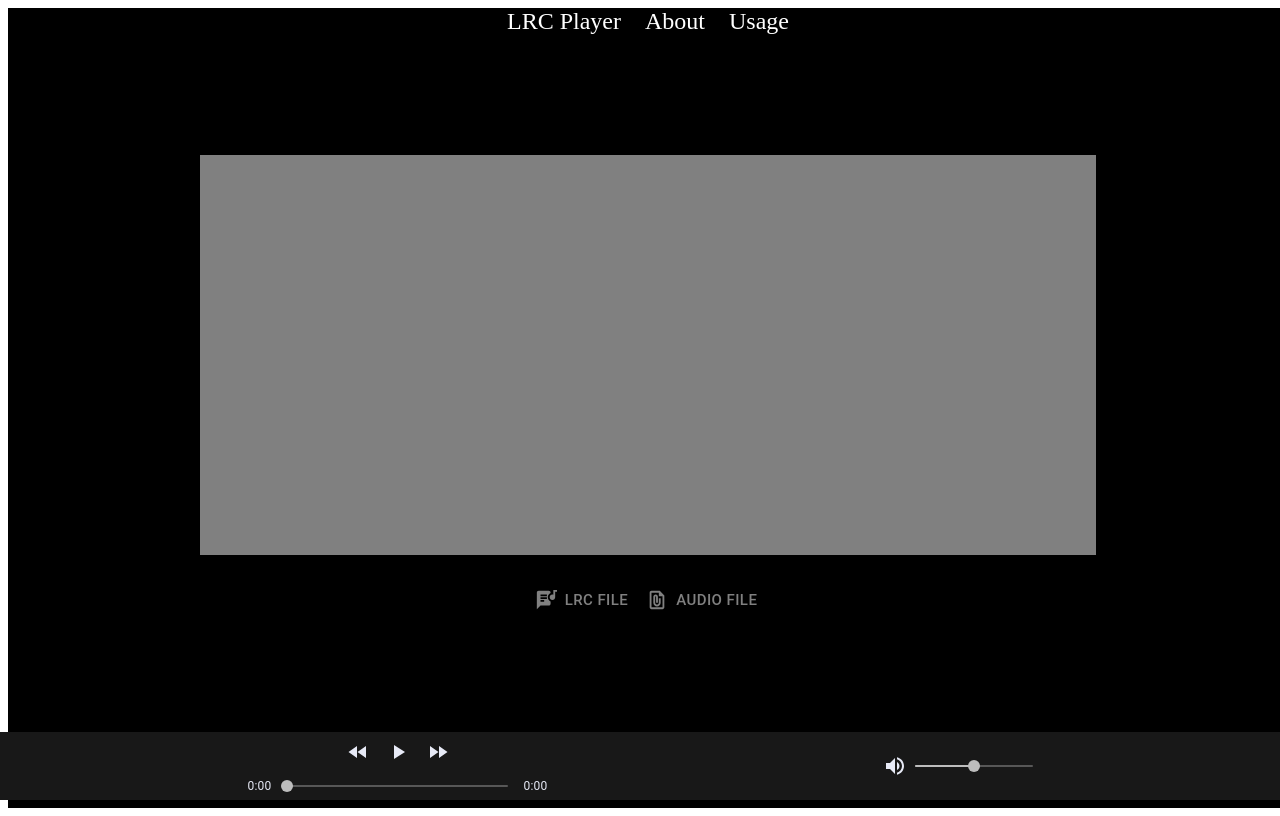
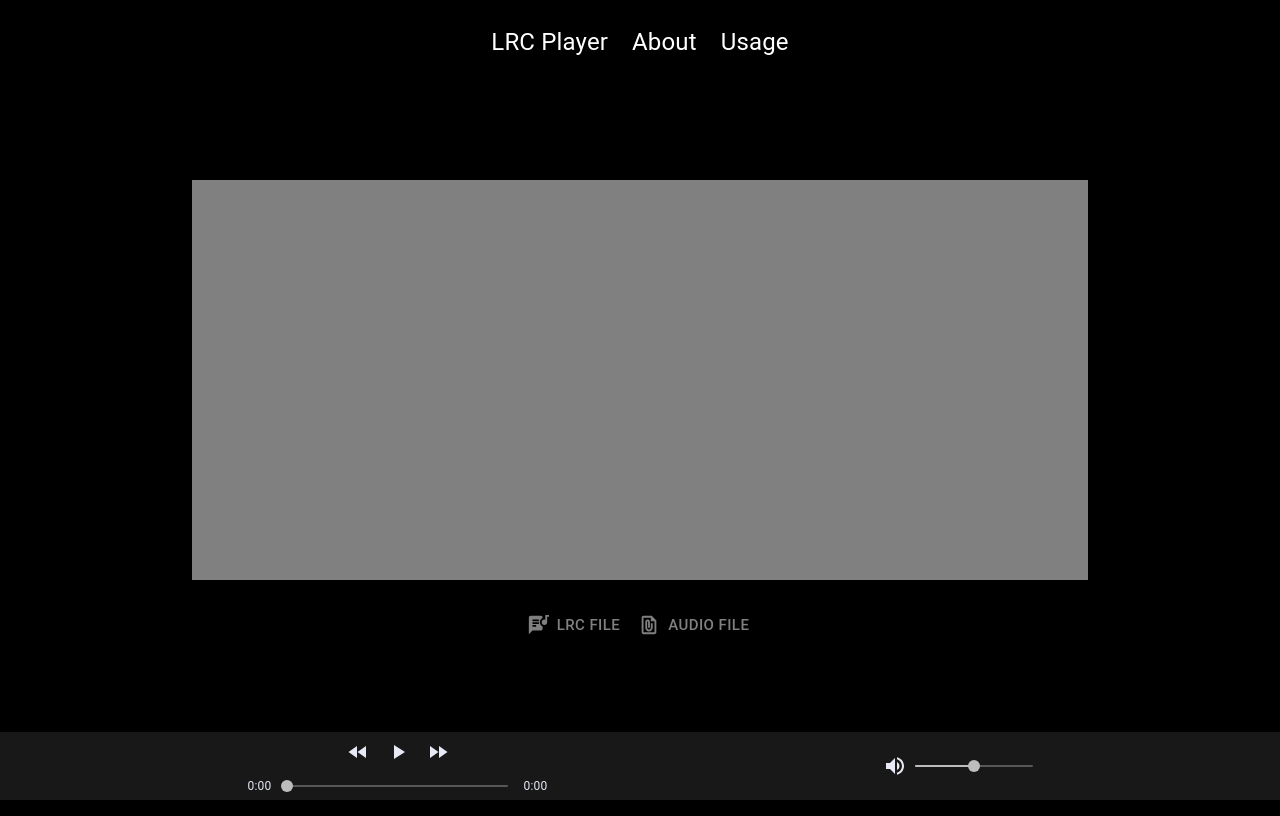
Before and after one commit to Lizari/LRC-Player, a Next.js app: page / in a window 1280 px wide. Built offline with nearby package versions, Linux system fonts and the light colour scheme.

Commit message:
背景色が全体に埋まるように

```diff
--- a/src/pages/_app.tsx
+++ b/src/pages/_app.tsx
@@ -1,15 +1,25 @@
 import type { AppProps } from 'next/app';
 import Head from 'next/head';
+import { createTheme, CssBaseline, ThemeProvider } from '@mui/material';
+
+const theme = createTheme({
+  palette: {
+    background: {
+      default: '#000000',
+    },
+  },
+});
 
 function App({ Component, pageProps }: AppProps) {
   return (
-    <div>
+    <ThemeProvider theme={theme}>
+      <CssBaseline />
       <Head>
         <title>LRC Player</title>
         <meta name="viewport" content="initial-scale=1, width=device-width" />
       </Head>
       <Component {...pageProps} />
-    </div>
+    </ThemeProvider>
   );
 }
 
--- a/src/pages/index.tsx
+++ b/src/pages/index.tsx
@@ -15,7 +15,7 @@ const Home: NextPage = () => {
   const audioRef = useRef<HTMLInputElement>(null);
 
   return (
-    <Box width={'100vw'} height={'100vh'} bgcolor={'#000000'}>
+    <Box mt={3}>
       <Header />
       <LyricsDisplay lrc={lrc} audio={audio} />
       <Box
```
